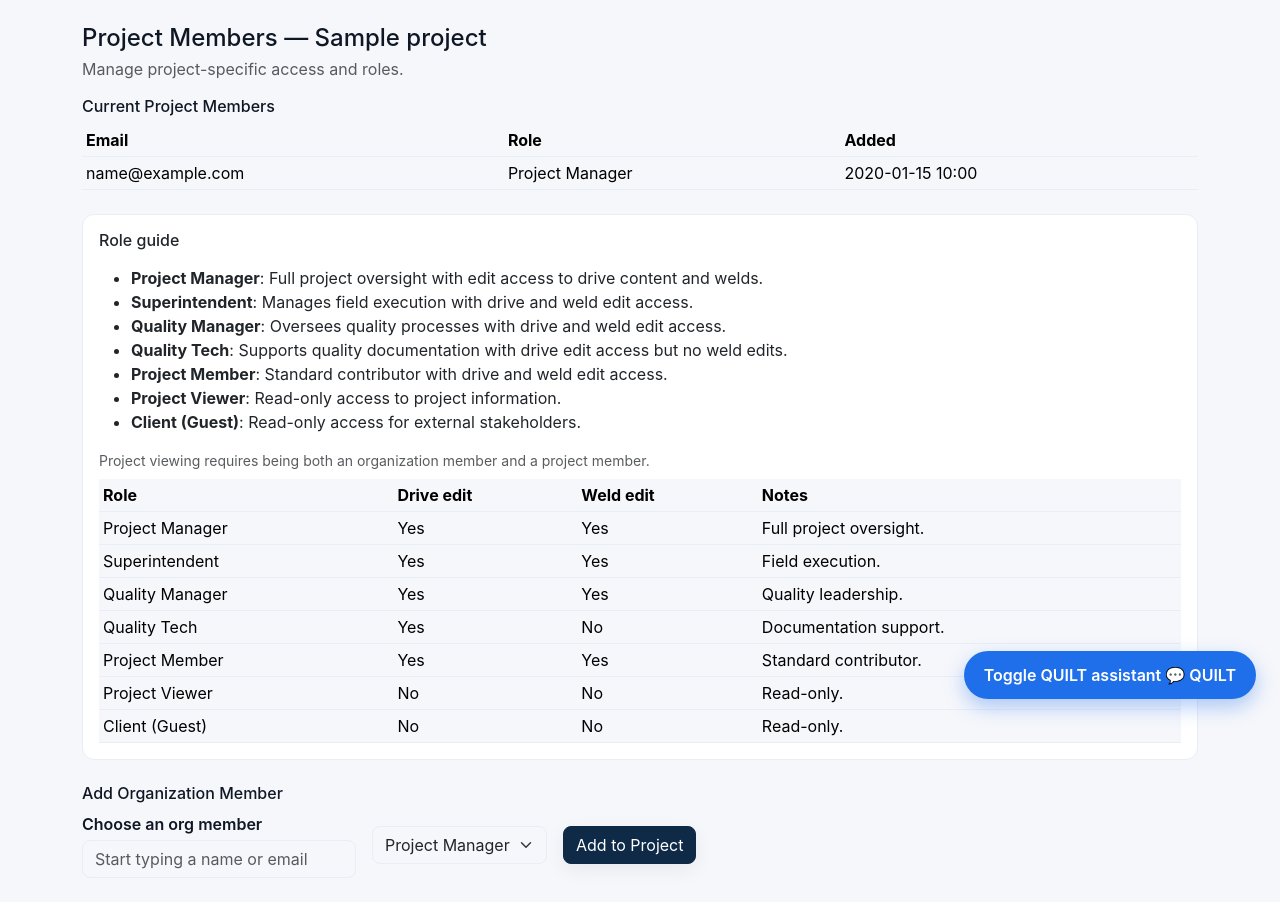
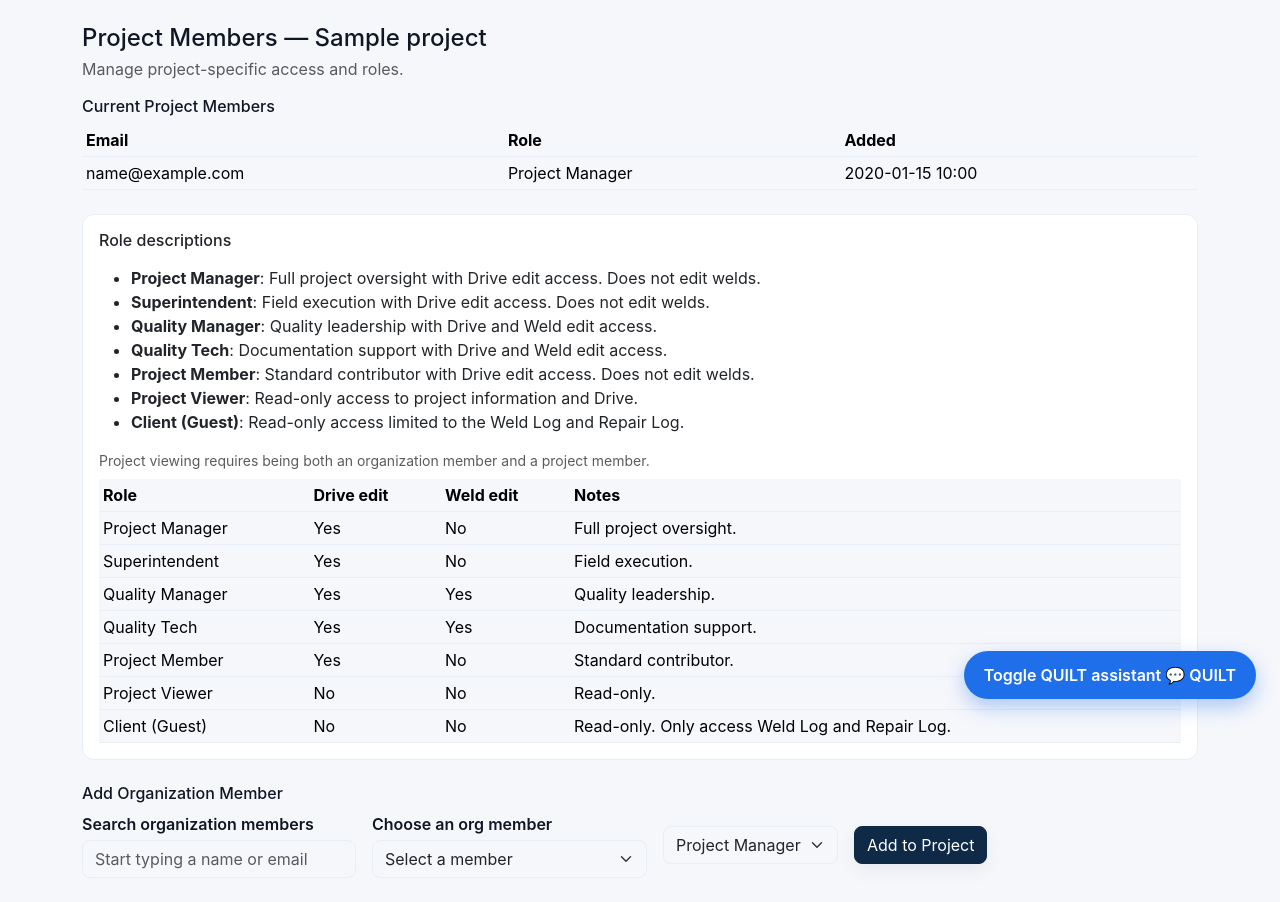
Before and after one commit to blakebinford/Farraen, a Django app: page /o/sample/projects/sample/members/ in a window 1280 px wide. Shown: the part 77-979 px from the top of the page. Run offline with Django 4.2, Linux system fonts and the light colour scheme; a user stored in the database is signed in; tables that the repository leaves empty hold one stand-in row (values such as "Sample post"); data that the repository does not hold is empty; parts of the project's set-up code (start-up, migrations or seed data) failed here and were passed over; some libraries are stand-ins or nearby versions.

Commit message:
Update project role permissions and members UI

```diff
--- a/drive/views.py
+++ b/drive/views.py
@@ -47,6 +47,8 @@ from django.core.paginator import Paginator, EmptyPage
 # ---------- helpers ----------
 
 def _require_project_access(request, project):
+    if is_org_guest(request.user, project.org) or is_project_guest(request.user, project):
+        return HttpResponseForbidden("Guests do not have access to Drive.")
     if not can_view_project(request.user, project):
         return HttpResponseForbidden("No project access")
     if request.method not in ("GET", "HEAD", "OPTIONS"):
--- a/projects/permissions.py
+++ b/projects/permissions.py
@@ -64,10 +64,8 @@ def can_edit_welds(user, project: Project) -> bool:
     if not membership:
         return False
     return membership.role in {
-        ProjectMember.Role.PROJECT_MANAGER,
-        ProjectMember.Role.SUPERINTENDENT,
         ProjectMember.Role.QUALITY_MANAGER,
-        ProjectMember.Role.MEMBER,
+        ProjectMember.Role.QUALITY_TECH,
     }
 
 
--- a/projects/views.py
+++ b/projects/views.py
@@ -28,7 +28,12 @@ from welds.services import (
 
 from .forms import ProjectForm, ProjectInfoForm, ProjectStatusForm
 from .models import Project, ProjectMember
-from .permissions import can_invite_project_members, can_view_project
+from .permissions import (
+    can_invite_project_members,
+    can_view_project,
+    is_org_guest,
+    is_project_guest,
+)
 from .utils import (
     assert_project_not_archived,
     ensure_membership,
@@ -279,6 +284,12 @@ class ProjectDashboardView(View):
         self.project = get_project_for_request(
             request, request.org, kwargs.get("project_slug")
         )
+        if is_org_guest(request.user, request.org) or is_project_guest(
+            request.user, self.project
+        ):
+            raise PermissionDenied(
+                "Guests only have access to the Weld Log and Repair Log."
+            )
         if not can_view_project(request.user, self.project):
             raise PermissionDenied("You do not have access to this project.")
         self.membership = (
@@ -490,6 +501,12 @@ class ProjectDashboardView(View):
 @require_membership("GUEST")
 def project_members(request, org_slug, project_slug):
     project = get_project_for_request(request, request.org, project_slug)
+    if is_org_guest(request.user, request.org) or is_project_guest(
+        request.user, project
+    ):
+        raise PermissionDenied(
+            "Guests only have access to the Weld Log and Repair Log."
+        )
     if not can_view_project(request.user, project):
         raise PermissionDenied("You do not have access to this project.")
     if not can_invite_project_members(request.user, project):
--- a/templates/projects/members.html
+++ b/templates/projects/members.html
@@ -34,15 +34,15 @@
 
   <div class="card mt-4 mb-3">
     <div class="card-body">
-      <h6 class="card-title mb-3">Role guide</h6>
+      <h6 class="card-title mb-3">Role descriptions</h6>
       <ul class="mb-3">
-        <li><strong>Project Manager</strong>: Full project oversight with edit access to drive content and welds.</li>
-        <li><strong>Superintendent</strong>: Manages field execution with drive and weld edit access.</li>
-        <li><strong>Quality Manager</strong>: Oversees quality processes with drive and weld edit access.</li>
-        <li><strong>Quality Tech</strong>: Supports quality documentation with drive edit access but no weld edits.</li>
-        <li><strong>Project Member</strong>: Standard contributor with drive and weld edit access.</li>
-        <li><strong>Project Viewer</strong>: Read-only access to project information.</li>
-        <li><strong>Client (Guest)</strong>: Read-only access for external stakeholders.</li>
+        <li><strong>Project Manager</strong>: Full project oversight with Drive edit access. Does not edit welds.</li>
+        <li><strong>Superintendent</strong>: Field execution with Drive edit access. Does not edit welds.</li>
+        <li><strong>Quality Manager</strong>: Quality leadership with Drive and Weld edit access.</li>
+        <li><strong>Quality Tech</strong>: Documentation support with Drive and Weld edit access.</li>
+        <li><strong>Project Member</strong>: Standard contributor with Drive edit access. Does not edit welds.</li>
+        <li><strong>Project Viewer</strong>: Read-only access to project information and Drive.</li>
+        <li><strong>Client (Guest)</strong>: Read-only access limited to the Weld Log and Repair Log.</li>
       </ul>
       <p class="small text-muted mb-2">
         Project viewing requires being both an organization member and a project member.
@@ -61,13 +61,13 @@
             <tr>
               <td>Project Manager</td>
               <td>Yes</td>
-              <td>Yes</td>
+              <td>No</td>
               <td>Full project oversight.</td>
             </tr>
             <tr>
               <td>Superintendent</td>
               <td>Yes</td>
-              <td>Yes</td>
+              <td>No</td>
               <td>Field execution.</td>
             </tr>
             <tr>
@@ -79,13 +79,13 @@
             <tr>
               <td>Quality Tech</td>
               <td>Yes</td>
-              <td>No</td>
+              <td>Yes</td>
               <td>Documentation support.</td>
             </tr>
             <tr>
               <td>Project Member</td>
               <td>Yes</td>
-              <td>Yes</td>
+              <td>No</td>
               <td>Standard contributor.</td>
             </tr>
             <tr>
@@ -98,7 +98,7 @@
               <td>Client (Guest)</td>
               <td>No</td>
               <td>No</td>
-              <td>Read-only.</td>
+              <td>Read-only. Only access Weld Log and Repair Log.</td>
             </tr>
           </tbody>
         </table>
@@ -110,30 +110,27 @@
   <form method="post" class="row gy-2 gx-3 align-items-center" id="add-project-member-form">
     {% csrf_token %}
     <div class="col-auto">
-      <label class="form-label fw-semibold mb-1" for="org-member-search">Choose an org member</label>
+      <label class="form-label fw-semibold mb-1" for="org-member-search">Search organization members</label>
       <input
         type="text"
         id="org-member-search"
         class="form-control"
-        list="org-member-options"
         placeholder="Start typing a name or email"
         autocomplete="off"
-        required
       >
-      <datalist id="org-member-options">
+    </div>
+    <div class="col-auto">
+      <label class="form-label fw-semibold mb-1" for="org-member-select">Choose an org member</label>
+      <select name="user_id" id="org-member-select" class="form-select" required>
+        <option value="" selected disabled>Select a member</option>
         {% for member in org_members %}
           {% with label=member.user.email|default:member.user.username %}
-            <option
-              value="{{ label }} ({{ member.get_role_display }}) [id:{{ member.user.id }}]"
-              data-user-id="{{ member.user.id }}"
-            ></option>
+            <option value="{{ member.user.id }}">
+              {{ label }} ({{ member.get_role_display }})
+            </option>
           {% endwith %}
         {% endfor %}
-      </datalist>
-      <input type="hidden" name="user_id" id="org-member-user-id">
-      <div class="text-danger small d-none" id="org-member-error">
-        Please select a valid organization member from the list.
-      </div>
+      </select>
     </div>
     <div class="col-auto">
       <select name="role" class="form-select" required>
@@ -152,34 +149,37 @@
   </form>
   <script>
     (() => {
-      const form = document.getElementById("add-project-member-form");
       const searchInput = document.getElementById("org-member-search");
-      const hiddenInput = document.getElementById("org-member-user-id");
-      const errorMessage = document.getElementById("org-member-error");
-      const options = Array.from(
-        document.querySelectorAll("#org-member-options option")
-      );
+      const memberSelect = document.getElementById("org-member-select");
+      const placeholder = memberSelect.querySelector("option[value='']");
+      const optionData = Array.from(memberSelect.options)
+        .filter((option) => option.value)
+        .map((option) => ({ value: option.value, text: option.text }));
 
-      const syncUserId = () => {
-        const match = options.find((option) => option.value === searchInput.value);
-        if (match) {
-          hiddenInput.value = match.dataset.userId;
-          errorMessage.classList.add("d-none");
-        } else {
-          hiddenInput.value = "";
+      const renderOptions = (term) => {
+        const normalized = term.trim().toLowerCase();
+        const selectedValue = memberSelect.value;
+        memberSelect.innerHTML = "";
+        if (placeholder) {
+          const placeholderClone = placeholder.cloneNode(true);
+          placeholderClone.selected = !selectedValue;
+          memberSelect.appendChild(placeholderClone);
+        }
+        optionData
+          .filter((option) => option.text.toLowerCase().includes(normalized))
+          .forEach((option) => {
+            const optionNode = document.createElement("option");
+            optionNode.value = option.value;
+            optionNode.textContent = option.text;
+            memberSelect.appendChild(optionNode);
+          });
+        if (selectedValue) {
+          memberSelect.value = selectedValue;
         }
       };
 
-      searchInput.addEventListener("input", syncUserId);
-      searchInput.addEventListener("change", syncUserId);
-
-      form.addEventListener("submit", (event) => {
-        syncUserId();
-        if (!hiddenInput.value) {
-          event.preventDefault();
-          errorMessage.classList.remove("d-none");
-          searchInput.focus();
-        }
+      searchInput.addEventListener("input", (event) => {
+        renderOptions(event.target.value);
       });
     })();
   </script>
```
Also changed, not shown: tests/test_project_role_permissions.py (+2 -2 lines).
